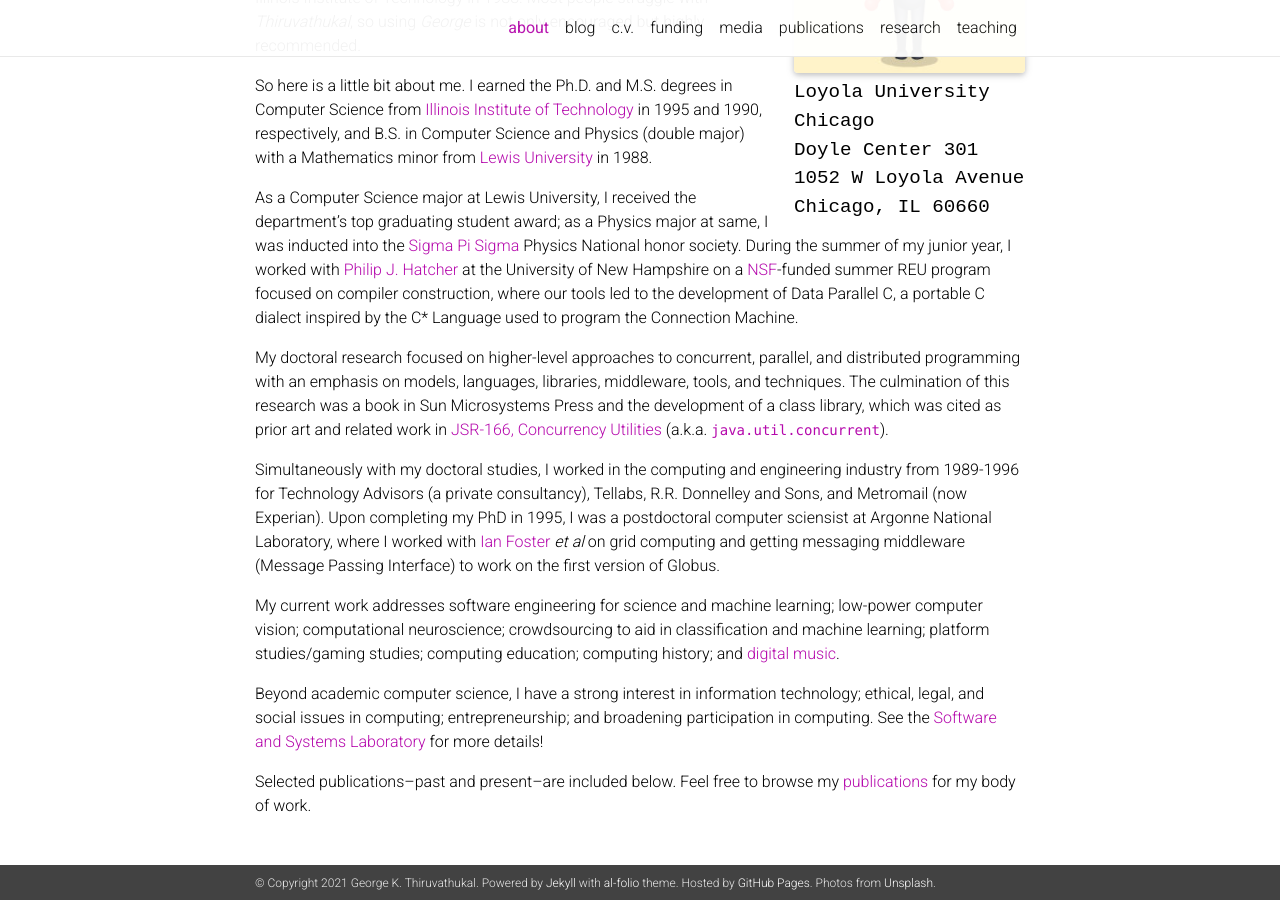
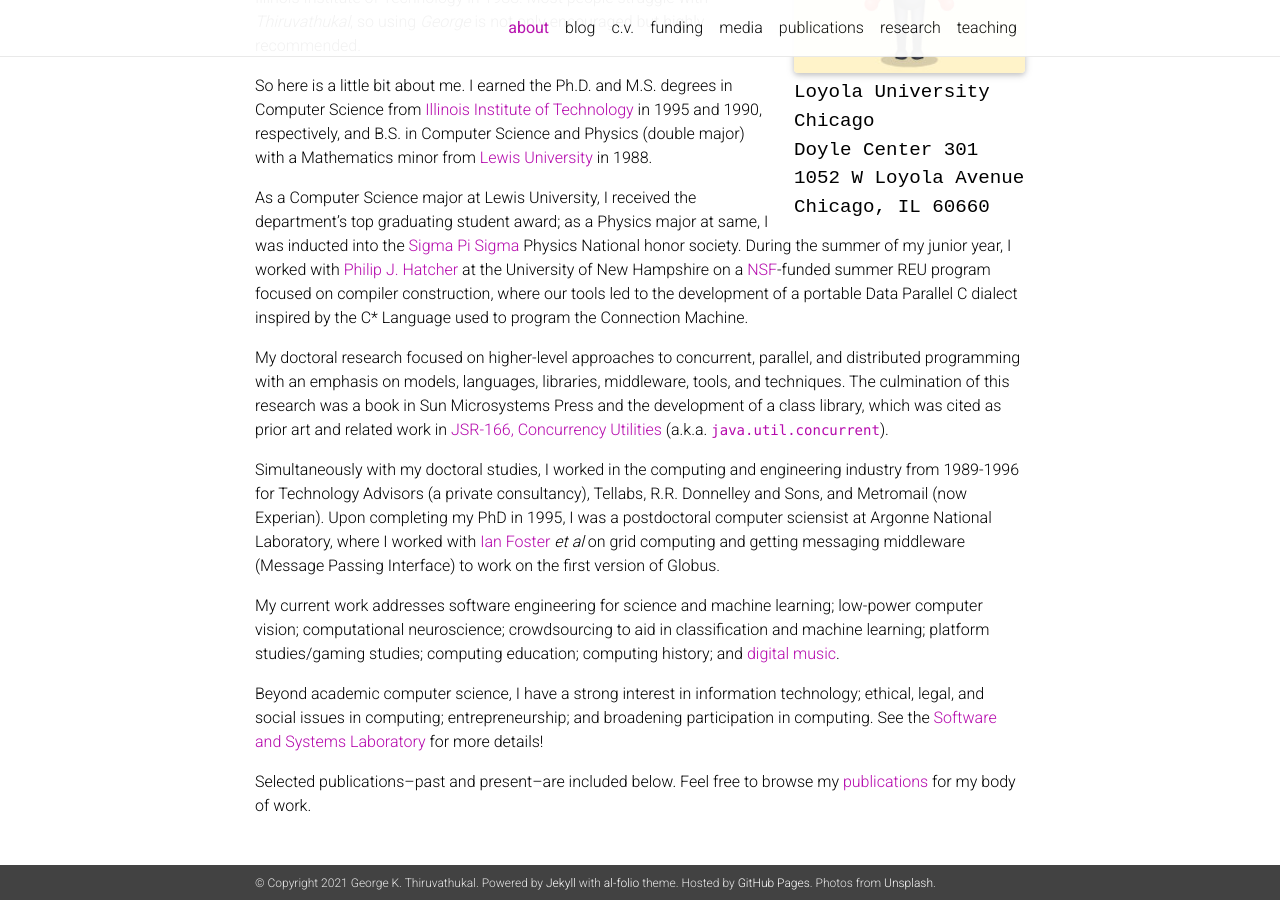
Before and after one commit to gkthiruvathukal/gkt-web-2020, a Jekyll site: the page built from _pages/about.md, in a window 1280 px wide and 900 px high, scrolled down 358 px. Built offline with Jekyll 4.4.1, drawn with Linux system fonts in a browser that asks for light colours; nearby versions of some CDN libraries; a style sheet for code colours, icons or effects is not loaded.

```diff
--- a/_pages/about.md
+++ b/_pages/about.md
@@ -28,7 +28,7 @@ I earned the Ph.D. and M.S. degrees in Computer Science from [Illinois Institute
 
 As a Computer Science major at Lewis University, I received the department's top graduating student award;
 as a Physics major at same, I was inducted into the [Sigma Pi Sigma](https://www.sigmapisigma.org/) Physics National honor society.
-During the summer of my junior year, I worked with [Philip J. Hatcher](https://www.cs.unh.edu/~pjh/)  at the University of New Hampshire on a [NSF](https://nsf.gov)-funded summer REU program focused on compiler construction, where our tools led to the development of Data Parallel C, a portable C dialect inspired by the C\* Language used to program the Connection Machine.
+During the summer of my junior year, I worked with [Philip J. Hatcher](https://www.cs.unh.edu/~pjh/)  at the University of New Hampshire on a [NSF](https://nsf.gov)-funded summer REU program focused on compiler construction, where our tools led to the development of a portable Data Parallel C dialect inspired by the C\* Language used to program the Connection Machine.
 
 My doctoral research focused on higher-level approaches to concurrent, parallel, and distributed programming with an emphasis on models, languages, libraries, middleware, tools, and techniques.
 The culmination of this research was a book in Sun Microsystems Press and the development of a class library, which was cited as prior art and related work in [JSR-166, Concurrency Utilities](https://www.jcp.org/en/jsr/detail?id=166) (a.k.a. `java.util.concurrent`).
```
